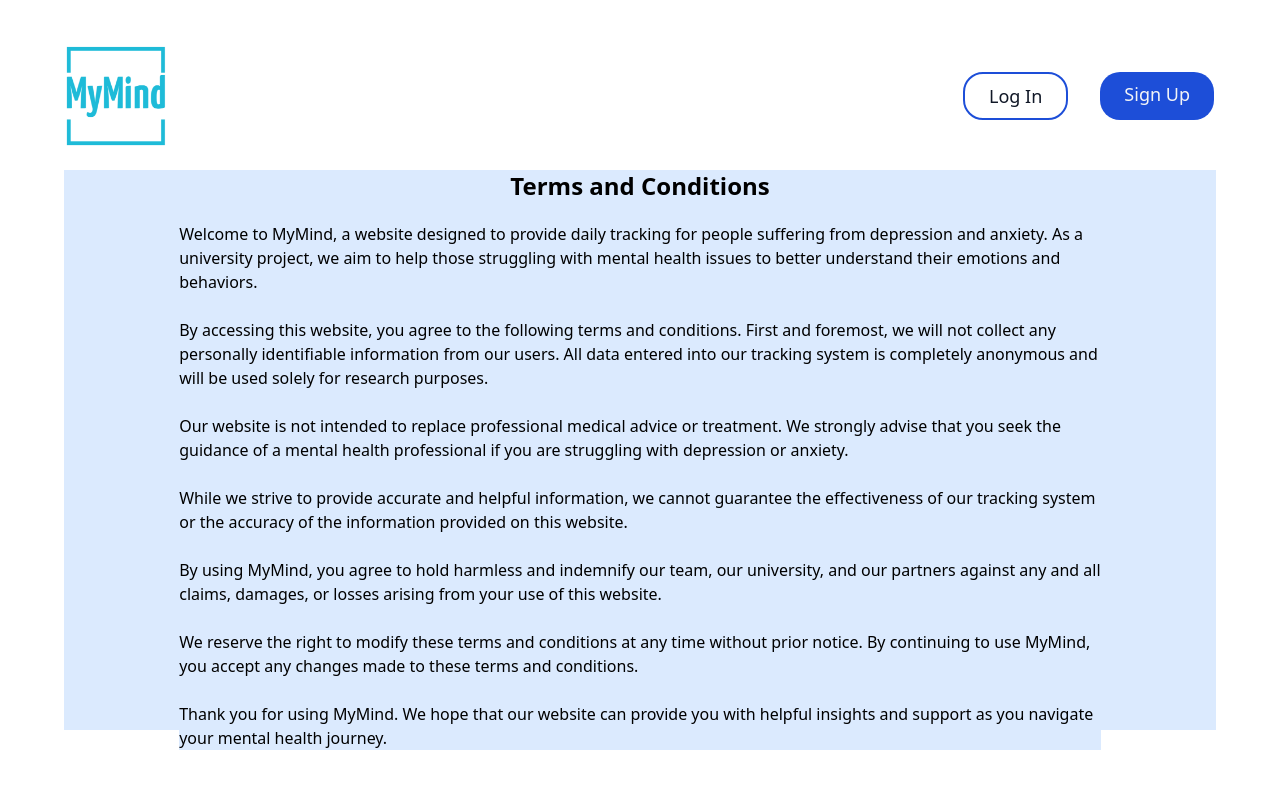
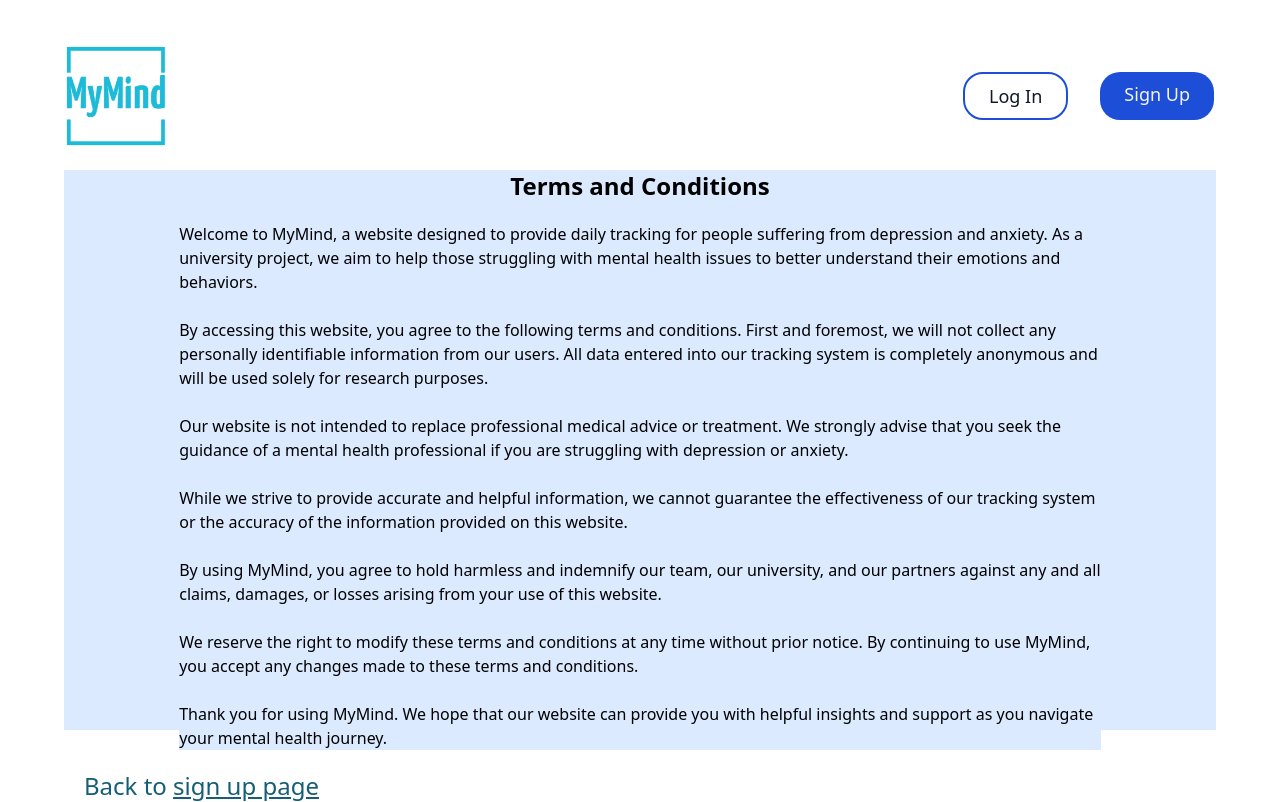
Before and after one commit to laurenJ7892/myMind, a Next.js app: page /terms in a window 1280 px wide. Built offline with nearby package versions, Linux system fonts and the light colour scheme.

Commit message:
link back to signup page created for terms page

```diff
--- a/pages/terms.js
+++ b/pages/terms.js
@@ -1,6 +1,6 @@
 import { Inter } from '@next/font/google'
 import Header from "../components/header"
-
+import Link from 'next/link'
 
 const inter = Inter({ subsets: ['latin'] })
 
@@ -38,6 +38,11 @@
         <p className="flex items-center w-[80%] mx-auto mb-5 bg-blue-100">
           Thank you for using MyMind. We hope that our website can provide you with helpful insights and support as you navigate your mental health journey.
          </p>
+         <Link href="/signup">
+          <label className="ml-5 text-cyan-800 text-2xl">
+            Back to <span className="underline">sign up page</span>
+          </label>
+          </Link>
         </div>
       </main>
     </>
```
